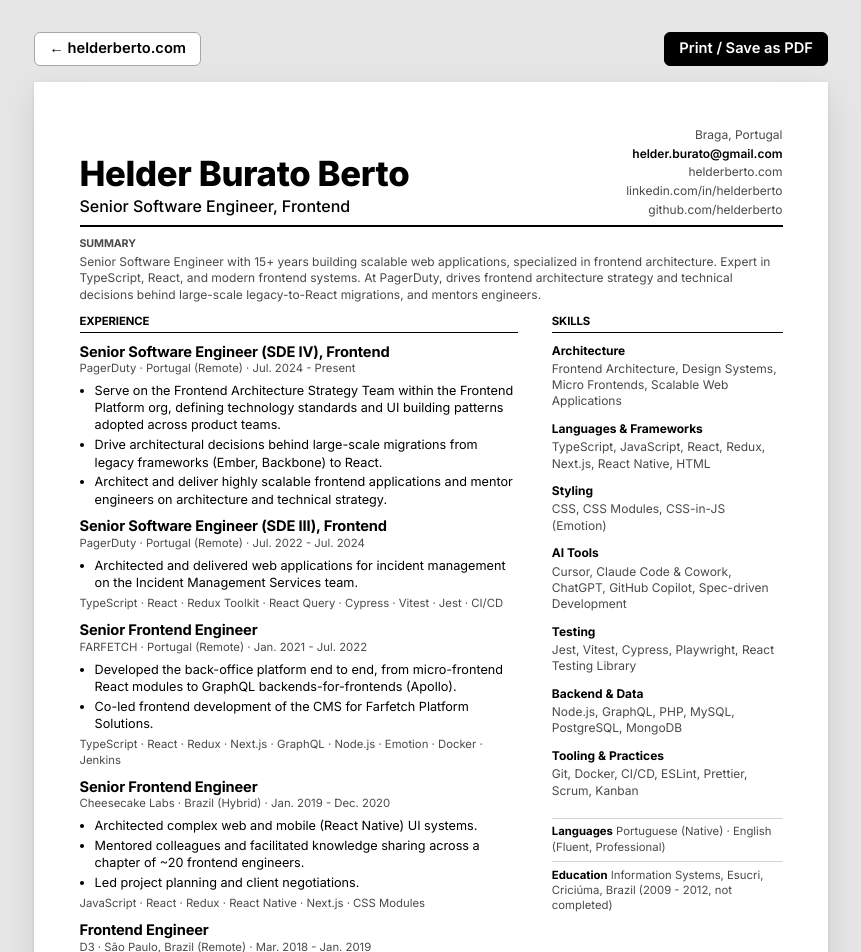
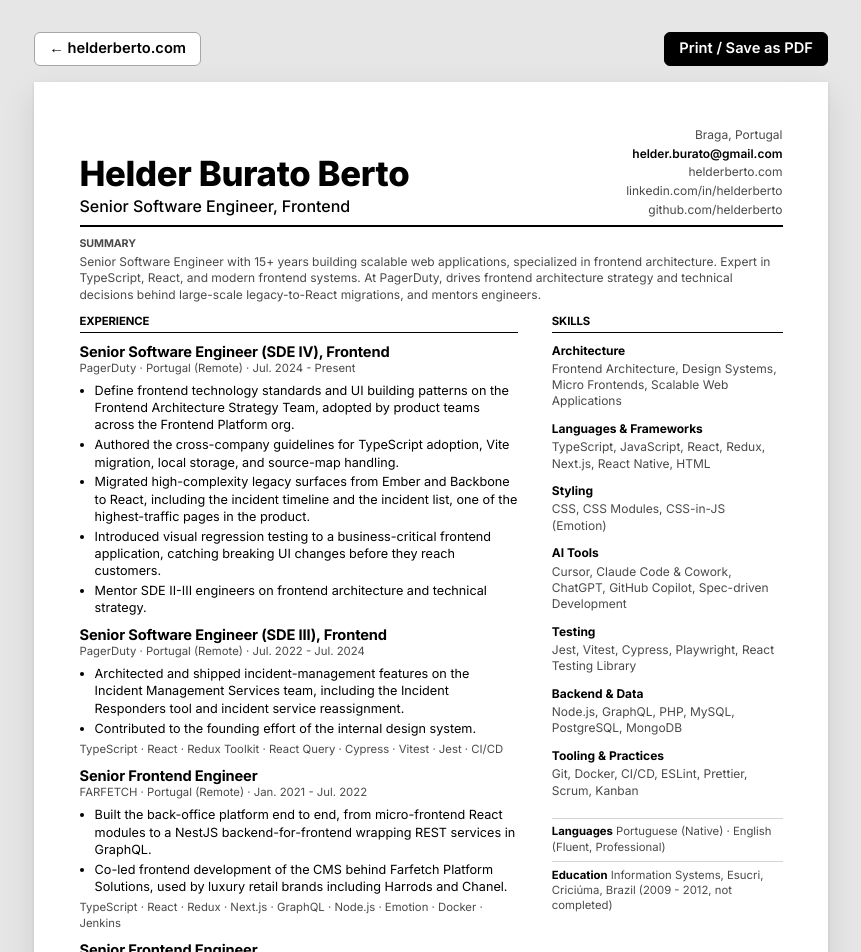
Before and after one commit to helderberto/helderberto.com, a Next.js app: page /resume in a window 1280 px wide. Shown: the top 952 px of the page, without its empty margins (209-1070 px from the left). Built offline with nearby package versions, Linux system fonts and the light colour scheme.

Commit message:
feat: sharpen recent experience bullets with named systems and clients

```diff
--- a/src/data/resume.ts
+++ b/src/data/resume.ts
@@ -109,16 +109,19 @@ export const resume = {
           level: 'Senior Software Engineer (SDE IV), Frontend',
           period: 'Jul. 2024 - Present',
           bullets: [
-            'Serve on the Frontend Architecture Strategy Team within the Frontend Platform org, defining technology standards and UI building patterns adopted across product teams.',
-            'Drive architectural decisions behind large-scale migrations from legacy frameworks (Ember, Backbone) to React.',
-            'Architect and deliver highly scalable frontend applications and mentor engineers on architecture and technical strategy.',
+            'Define frontend technology standards and UI building patterns on the Frontend Architecture Strategy Team, adopted by product teams across the Frontend Platform org.',
+            'Authored the cross-company guidelines for TypeScript adoption, Vite migration, local storage, and source-map handling.',
+            'Migrated high-complexity legacy surfaces from Ember and Backbone to React, including the incident timeline and the incident list, one of the highest-traffic pages in the product.',
+            'Introduced visual regression testing to a business-critical frontend application, catching breaking UI changes before they reach customers.',
+            'Mentor SDE II-III engineers on frontend architecture and technical strategy.',
           ],
         },
         {
           level: 'Senior Software Engineer (SDE III), Frontend',
           period: 'Jul. 2022 - Jul. 2024',
           bullets: [
-            'Architected and delivered web applications for incident management on the Incident Management Services team.',
+            'Architected and shipped incident-management features on the Incident Management Services team, including the Incident Responders tool and incident service reassignment.',
+            'Contributed to the founding effort of the internal design system.',
           ],
         },
       ],
@@ -139,8 +142,8 @@ export const resume = {
       location: 'Portugal (Remote)',
       period: 'Jan. 2021 - Jul. 2022',
       bullets: [
-        'Developed the back-office platform end to end, from micro-frontend React modules to GraphQL backends-for-frontends (Apollo).',
-        'Co-led frontend development of the CMS for Farfetch Platform Solutions.',
+        'Built the back-office platform end to end, from micro-frontend React modules to a NestJS backend-for-frontend wrapping REST services in GraphQL.',
+        'Co-led frontend development of the CMS behind Farfetch Platform Solutions, used by luxury retail brands including Harrods and Chanel.',
       ],
       tech: [
         'TypeScript',
@@ -160,8 +163,8 @@ export const resume = {
       location: 'Brazil (Hybrid)',
       period: 'Jan. 2019 - Dec. 2020',
       bullets: [
-        'Architected complex web and mobile (React Native) UI systems.',
-        'Mentored colleagues and facilitated knowledge sharing across a chapter of ~20 frontend engineers.',
+        'Architected complex web and mobile (React Native) UI systems for clients including Agriness, AES Tietê, and Skyroam.',
+        'Led a chapter of ~20 frontend engineers, setting conventions and technical standards aligned with company OKRs.',
         'Led project planning and client negotiations.',
       ],
       tech: [
```
